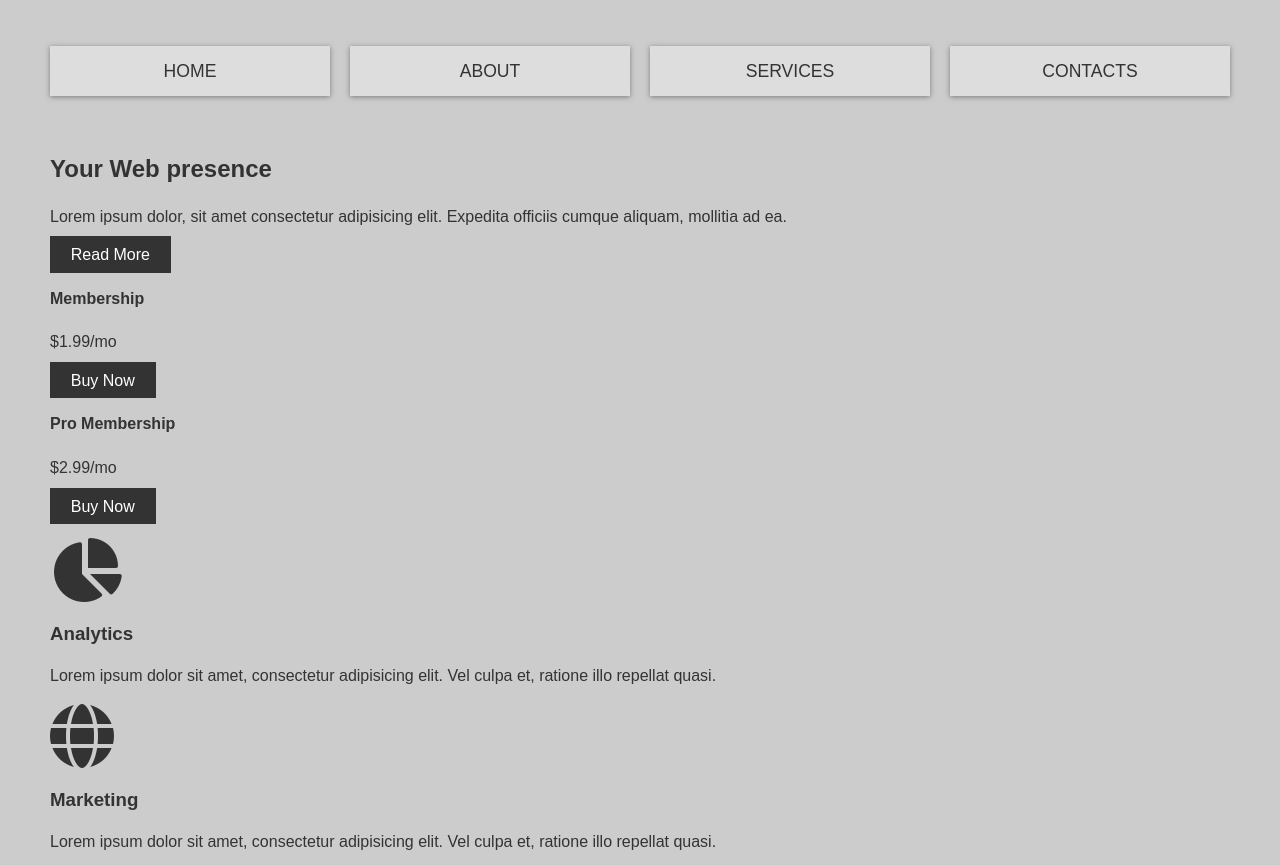
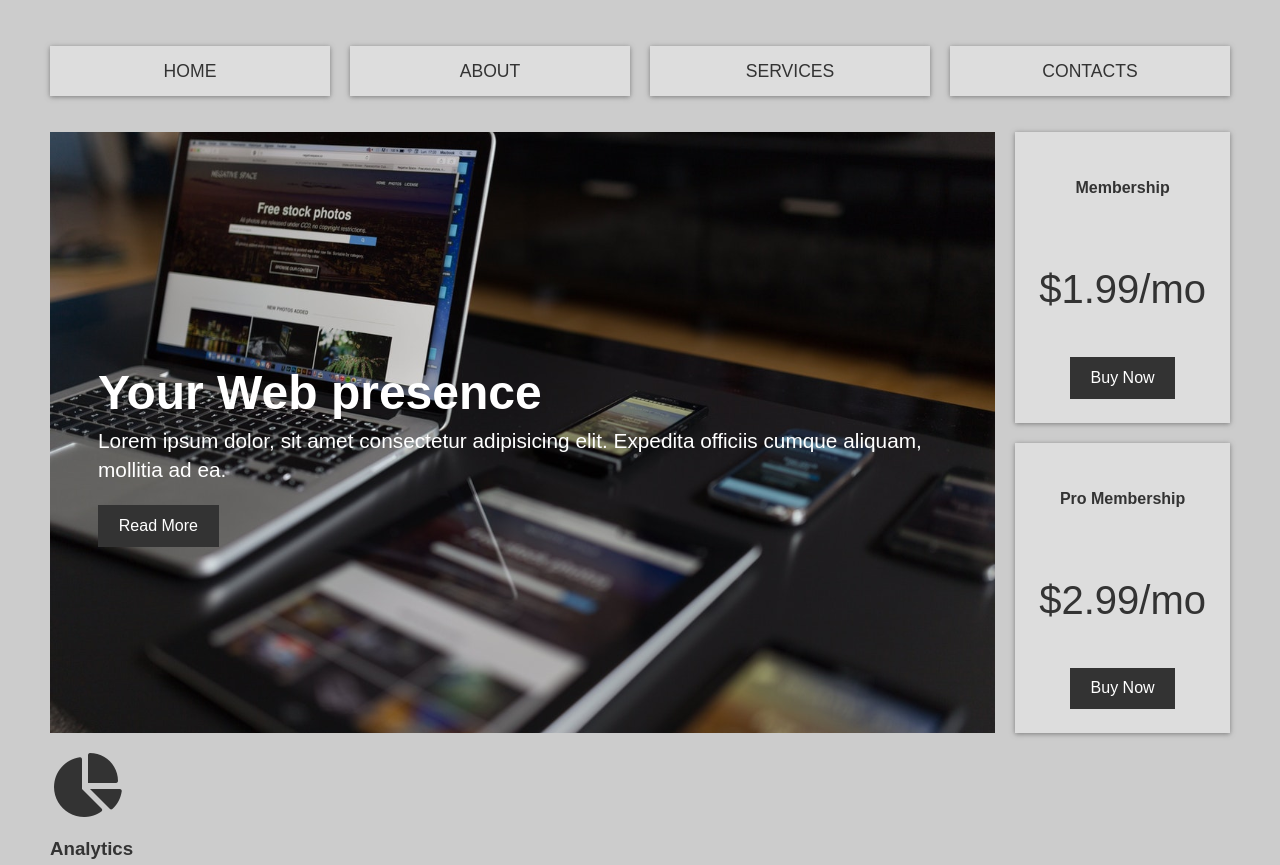
Before and after one commit to ArchitAdh/CSS-Grid-Website, a plain HTML site: page index.html in a window 1280 px wide. Shown: the top 865 px of the page. Drawn offline with Linux system fonts and the light colour scheme.

Commit message:
top container section styled

```diff
--- a/index.html
+++ b/index.html
@@ -37,7 +37,7 @@
           <p class="price">$1.99/mo</p>
           <a href="#" class="btn">Buy Now</a>
         </div>
-        <div class="top-box top-box-a">
+        <div class="top-box top-box-b">
           <h4>Pro Membership</h4>
           <p class="price">$2.99/mo</p>
           <a href="#" class="btn">Buy Now</a>
--- a/style.css
+++ b/style.css
@@ -67,3 +67,66 @@ img {
   background: var(--dark);
   color: var(--light);
 }
+
+/* Top Container */
+.top-container {
+  display: grid;
+  grid-gap: 20px;
+  grid-template-areas:
+    "sh sh tb-a"
+    "sh sh tb-b";
+}
+/* showcase */
+.showcase {
+  grid-area: sh;
+  min-height: 400px;
+  background: url("img/main.jpg");
+  background-size: cover;
+  background-position: center;
+  padding: 3rem;
+  display: flex;
+  flex-direction: column;
+  align-items: start;
+  justify-content: center;
+}
+.showcase h1 {
+  font-size: 3rem;
+  margin-bottom: 0;
+  color: var(--light);
+}
+.showcase p {
+  font-size: 1.3rem;
+  margin-top: 0;
+  color: var(--light);
+}
+
+/* topbox */
+.top-box {
+  /* flexbox approach */
+  /* background-color: var(--primary);
+  display: flex;
+  flex-direction: column;
+  align-items: center;
+  padding: 1.5rem;
+  box-shadow: var(--shadow); */
+
+  /* grid approach */
+  display: grid;
+  align-items: center;
+  justify-items: center;
+  background-color: var(--primary);
+  padding: 1.5rem;
+  box-shadow: var(--shadow);
+
+  /* can use any of two , no difference */
+}
+.top-box .price {
+  font-size: 2.5rem;
+}
+
+.top-box-a {
+  grid-area: tb-a;
+}
+.top-box-b {
+  grid-area: tb-b;
+}
```
